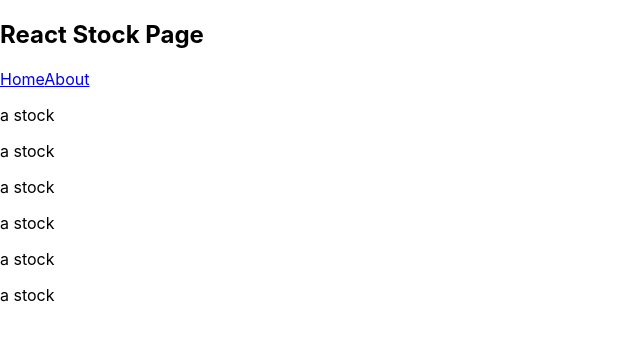
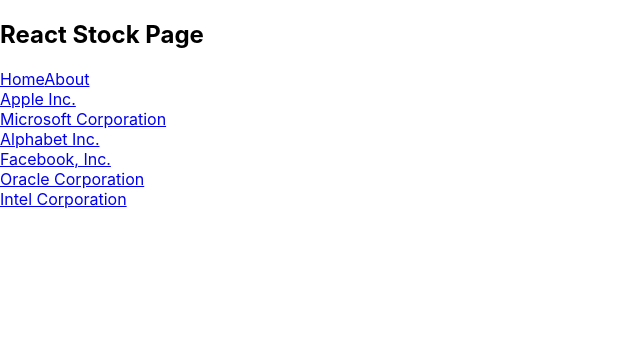
Before and after one commit to wlnston1/stock_page_react, a React (Create React App) app: page / in a window 1280 px wide. Shown: the top 340 px of the page, without its empty margins (0-640 px from the left). Built offline with nearby package versions, Linux system fonts and the light colour scheme.

Commit message:
added stock detail page

```diff
--- a/src/App.js
+++ b/src/App.js
@@ -2,6 +2,7 @@
 import { BrowserRouter, Route, Link, Routes } from 'react-router-dom';
 import Home from './components/Home';
 import About from './components/About';
+import StockDetail from './components/StockDetail';
 
 function App() {
   return (
@@ -17,6 +18,7 @@
         <Routes>
           <Route path="/" exact element={<Home/>} />
           <Route path="/about" element={<About/>} />
+          <Route path="stocks/:id" element={<StockDetail/>} />
         </Routes>
       </BrowserRouter>
     </div>
--- a/src/components/Home/index.js
+++ b/src/components/Home/index.js
@@ -6,7 +6,7 @@
     return (
         <div>
             {data.stocks.map(stock => {
-                return <Stock key={stock.name} stock={stock}></Stock>
+                return <Stock id={stock.symbol} key={stock.symbol} stock={stock}></Stock>
             })}
         </div>
     )
--- a/src/components/Stock/index.js
+++ b/src/components/Stock/index.js
@@ -1,15 +1,16 @@
 import React from "react";
+import { Route, Link } from "react-router-dom";
 
 
 
-function Stock({stock})
+function Stock({id, stock})
 {
     return (
       <div>
-        <p> a stock </p>
+         {/* <h3> {id} </h3> */}
+         <Link to={`/stocks/${id}`}> {stock.name} </Link>
       </div>
     );
-
 }
 
 
--- /dev/null
+++ b/src/components/StockDetail/index.js
@@ -0,0 +1,13 @@
+import React from "react";
+
+
+function StockDetail(props)
+{
+    return (
+        <div>
+            <h3> stock details </h3>
+        </div>
+    )
+}
+
+export default StockDetail;
```
